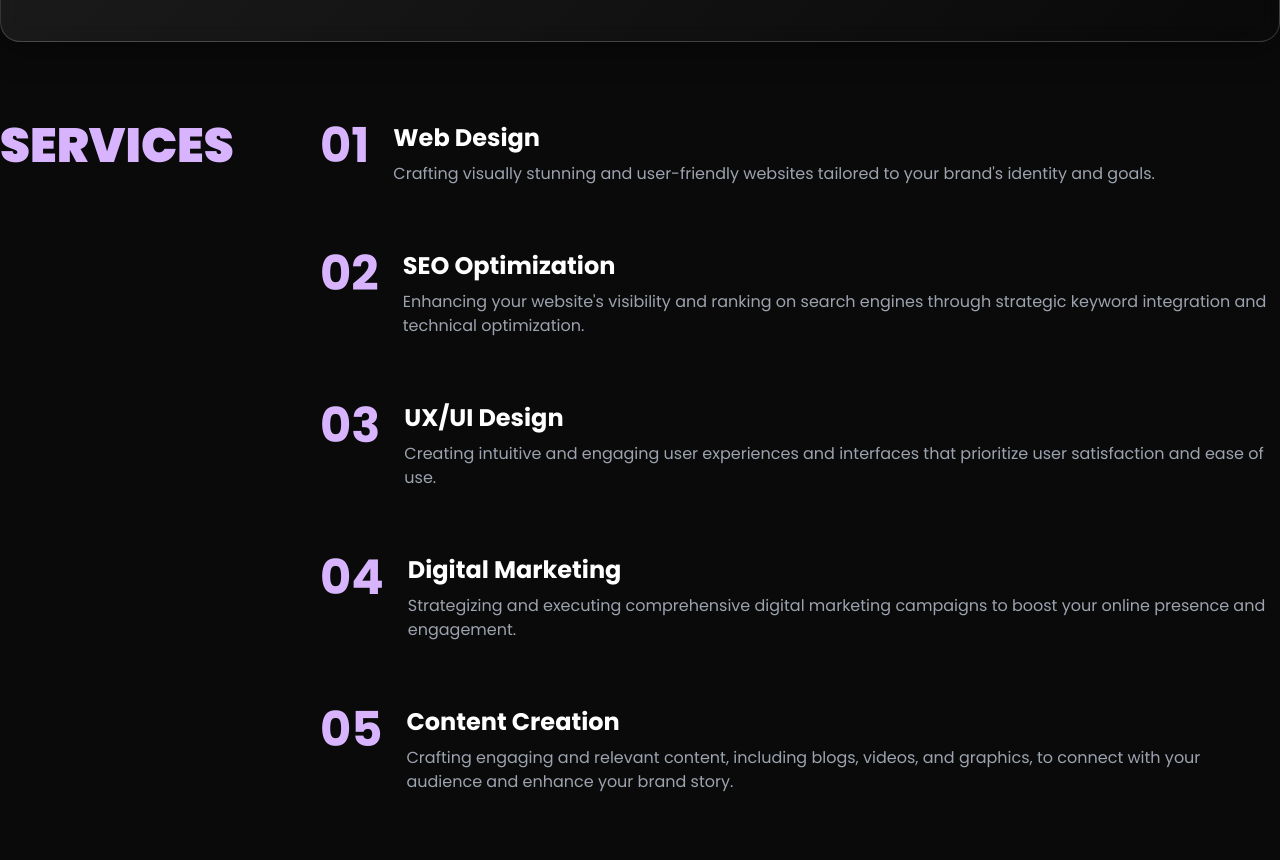
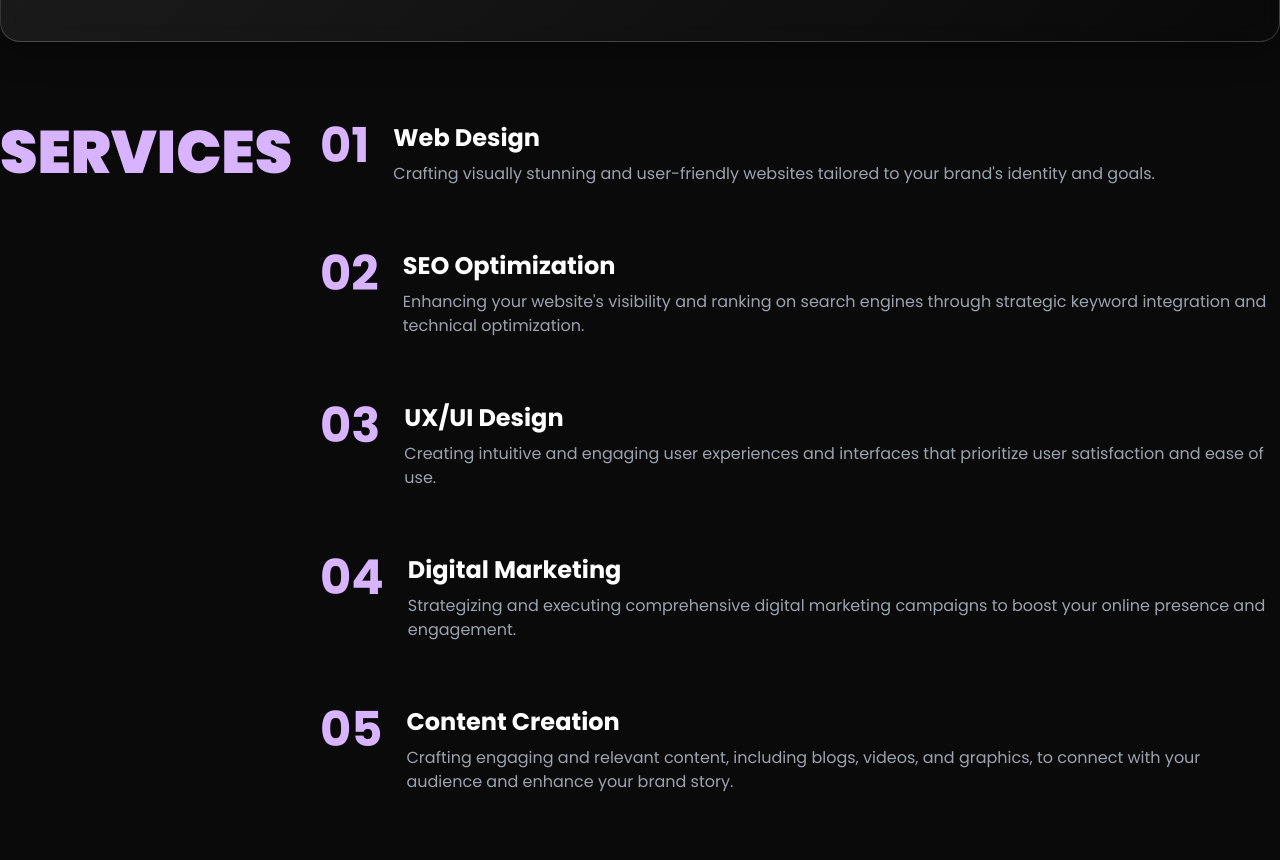
Before and after one commit to OwenYyds/blog, a Next.js app: page / in a window 1280 px wide. Shown: the part 2580-3440 px from the top of the page. Built offline with nearby package versions, Linux system fonts and the light colour scheme.

Commit message:
correct css

```diff
--- a/app/components/aboutme/Services.tsx
+++ b/app/components/aboutme/Services.tsx
@@ -44,9 +44,7 @@ function Services() {
     <section className="text-white py-20">
       <div className="container mx-auto flex flex-col lg:flex-row">
         <div className="md:w-1/4 pr-8 mb-12 md:mb-0">
-          <h2 className="text-5xl text-purple-300 font-extrabold sticky top-20">
-            SERVICES
-          </h2>
+          <h2 className="text-6xl text-purple-300 font-extrabold">SERVICES</h2>
         </div>
 
         <div className="md:w-3/4">
```
